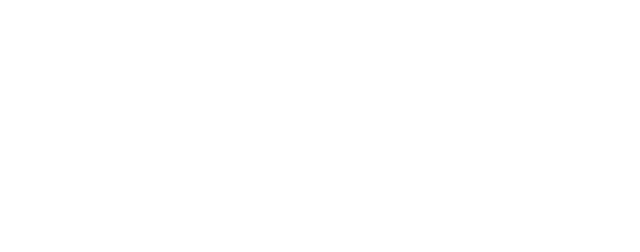
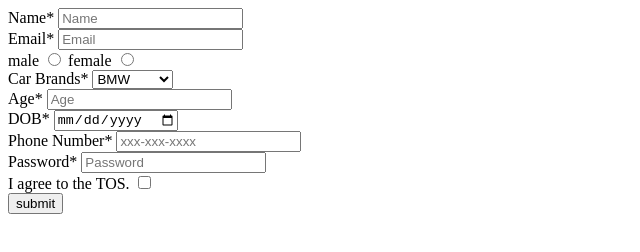
Before and after one commit to acciojob/signup-form-car-Shivkumarmedar, a website: page main.html in a window 1280 px wide. Shown: the whole page, without its empty margins (0-640 px from the left). Drawn offline with Linux system fonts and the light colour scheme.

Commit message:
created a submission

```diff
--- a/main.html
+++ b/main.html
@@ -10,7 +10,63 @@
 	<!-- the entire body must be written by student -->
     <script type="text/javascript" src="./script.js">
 </script>
+<form method="post">
 
+<div>
+<label for="#name">Name*</label>
+<input type="text" id="#name" name="name" placeholder="Name"/>
+</div>
+
+<div>
+<label for="#email">Email*</label>
+<input type="email" id="#email" name="email" placeholder="Email"/>
+</div>
+
+<div>
+<label for="#genderm">male</label>
+<input type="radio" id="#gender_m" name="gender"/>
+<label for="#genderf">female</label>
+<input type="radio" id="#gender_f" name="gender"/>
+</div>
+
+<div>
+<label for="#car">Car Brands*</label>
+<select id="#car" name="car" placeholder="--Please choose an option--" >
+<option>BMW</option>
+<option>Audi</option>
+<option>Mercedez</option>
+</select>
+</div>
+
+<div>
+<label for="#age">Age*</label>
+<input type="number" id="#age" name="Age" placeholder="Age"/>
+</div>
+
+<div>
+<label for="#dob">DOB*</label>
+<input type="date" id="#dob" name="dob"/>
+</div>
+
+<div>
+<label for="#tel">Phone Number*</label>
+<input type="number" name="Phone" id="#tel" placeholder="xxx-xxx-xxxx"/>
+</div>
+
+<div>
+<label for="#password">Password*</label>
+<input type="password" id="#password" name="password" placeholder="Password" />
+</div>
+
+<div>
+<label for="#tos">I agree to the TOS.</label>
+<input type="checkbox" id="#tos" name="tel"/>
+</div>
+
+<div>
+<button>submit</button>
+</div>
+
+</form>
 </body>
-
 </html>
```
